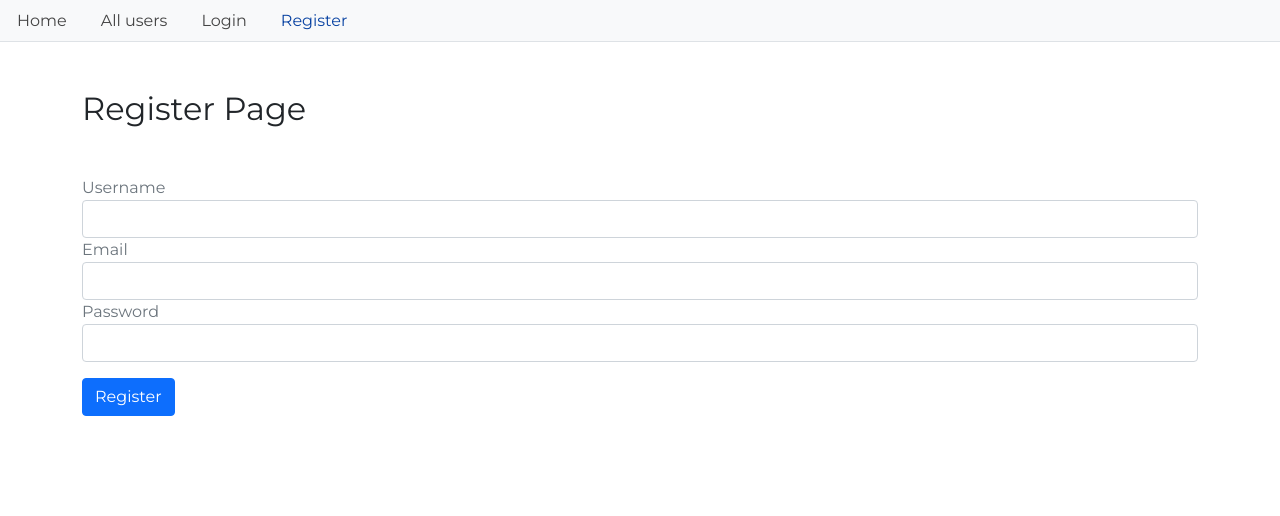
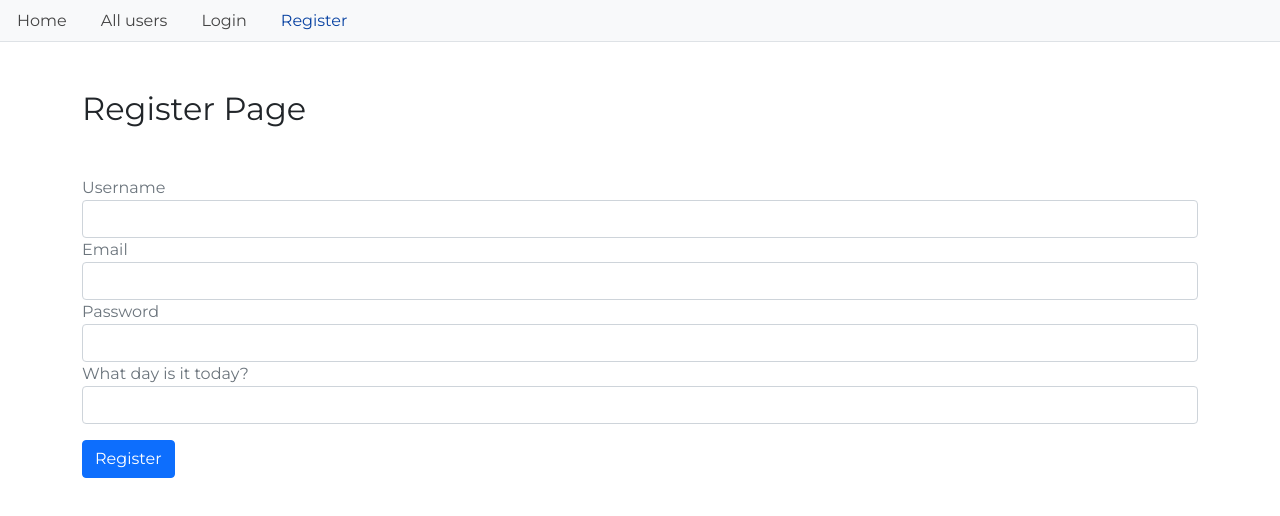
Before and after one commit to abs3nce/socnet-client, a React (Create React App) app: page /register in a window 1280 px wide. Shown: the top 516 px of the page. Built offline with nearby package versions, Linux system fonts and the light colour scheme.

Commit message:
+ register form real user verification

```diff
--- a/src/pages/Register.js
+++ b/src/pages/Register.js
@@ -16,6 +16,7 @@ class Register extends Component {
             error: null,
             success: false,
             loading: false,
+            recaptcha: false,
         };
 
         //binding
@@ -42,23 +43,62 @@ class Register extends Component {
             password,
         };
 
+        if (this.state.recaptcha) {
             console.log(`> REGISTER FORM data: `, user);
 
             registerUser(user).then((data) => {
                 //nastavenie erroru v state pokial nejaky existuje, pokial nie tak premazanie registracneho formu
-            if (data.error) this.setState({ error: data.error });
+                if (data.error)
+                    this.setState({ error: data.error, loading: false });
                 else {
                     this.setState({
                         username: "",
                         email: "",
                         password: "",
-                    error: null,
                         success: true,
                         loading: false,
                     });
                 }
             });
+        } else {
+            this.setState({
+                loading: false,
+                error: "What day is it today? Please write the correct answer.",
+            });
         }
+    }
+
+    recaptchaHandler = (event) => {
+        this.setState({ error: "" });
+        let userDay = event.target.value.toLowerCase();
+        let dayCount;
+
+        if (userDay === "sunday") {
+            dayCount = 0;
+        } else if (userDay === "monday") {
+            dayCount = 1;
+        } else if (userDay === "tuesday") {
+            dayCount = 2;
+        } else if (userDay === "wednesday") {
+            dayCount = 3;
+        } else if (userDay === "thursday") {
+            dayCount = 4;
+        } else if (userDay === "friday") {
+            dayCount = 5;
+        } else if (userDay === "saturday") {
+            dayCount = 6;
+        }
+
+        if (dayCount === new Date().getDay()) {
+            this.setState({ recaptcha: true });
+            return true;
+        } else {
+            this.setState({
+                recaptcha: false,
+            });
+            return false;
+        }
+    };
 
     loadRegisterForm = (username, email, password) => (
         <form>
@@ -92,6 +132,21 @@ class Register extends Component {
                 />
             </div>
 
+            {/* recaptcha */}
+            <div className="form-group">
+                <label className="text-muted">
+                    {this.state.recaptcha
+                        ? "Thanks. Now you can register"
+                        : "What day is it today?"}
+                </label>
+
+                <input
+                    onChange={this.recaptchaHandler}
+                    type="text"
+                    className="form-control"
+                />
+            </div>
+
             <button
                 onClick={this.handleSubmit}
                 className="btn btn-raised btn-primary mt-3"
@@ -102,14 +157,26 @@ class Register extends Component {
     );
 
     render() {
-        const { username, email, password, error, success, loading } =
-            this.state;
+        const {
+            username,
+            email,
+            password,
+            error,
+            success,
+            loading,
+            recaptcha,
+        } = this.state;
 
         return (
             <div className="container">
                 <h2 className="mt-5 mb-5">Register Page</h2>
 
-                {this.loadRegisterForm(username, email, password)}
+                {this.loadRegisterForm(
+                    username,
+                    email,
+                    password,
+                    recaptcha,
+                )}
 
                 {/* alert o nesplnenej registracii s errorom*/}
                 <div
```
Lines whose indentation alone changed are shown as unchanged.
